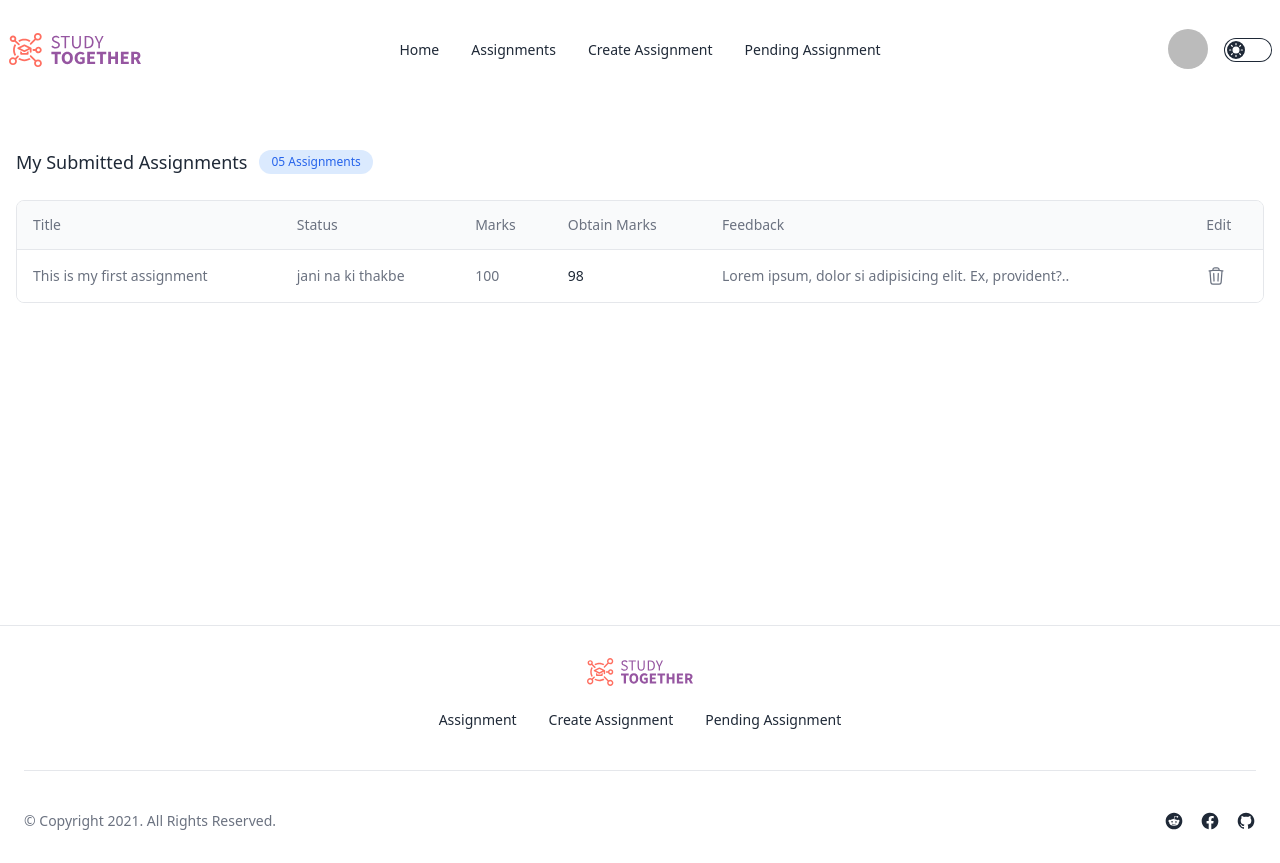
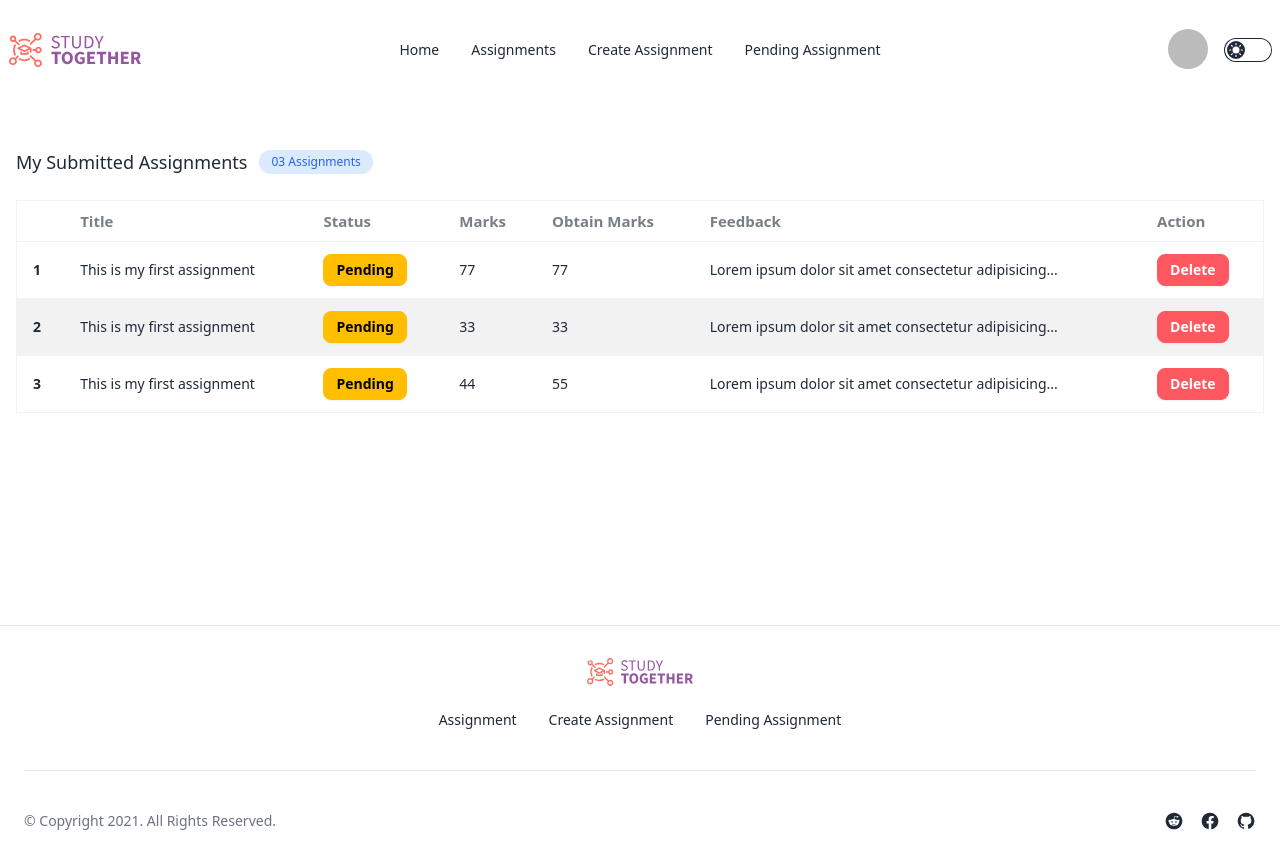
Before and after one commit to rishowrav/study-together-client, a React (Vite) app: page /my_submitted_assignment in a window 1280 px wide. Built offline with nearby package versions, Linux system fonts and the light colour scheme; no server answers; sample sign-in values are in the browser's storage.

Commit message:
pending assignment page design has been created

```diff
--- a/src/pages/MySubmittedAssignment/MySubmittedAssignment.jsx
+++ b/src/pages/MySubmittedAssignment/MySubmittedAssignment.jsx
@@ -1,111 +1,89 @@
+import { Helmet } from "react-helmet";
+
 const MySubmittedAssignment = () => {
   return (
-    <section className="container px-4 mx-auto pt-12">
-      <div className="flex items-center gap-x-3">
+    <section>
+      <Helmet>
+        <title>STUDY TOGETHER | My Submitted Assignment</title>
+      </Helmet>
+      <div className="container px-4 mx-auto pt-12 space-y-6">
+        <div className="flex items-center gap-x-3 ">
           <h2 className="text-lg font-medium text-gray-800 ">
             My Submitted Assignments
           </h2>
 
           <span className="px-3 py-1 text-xs text-blue-600 bg-blue-100 rounded-full ">
-          05 Assignments
+            03 Assignments
           </span>
         </div>
 
-      <div className="flex flex-col mt-6">
-        <div className="-mx-4 -my-2 overflow-x-auto sm:-mx-6 lg:-mx-8">
-          <div className="inline-block min-w-full py-2 align-middle md:px-6 lg:px-8">
-            <div className="overflow-hidden border border-gray-200  md:rounded-lg">
-              <table className="min-w-full divide-y divide-gray-200">
-                <thead className="bg-gray-50">
+        <div className="overflow-x-auto">
+          <table className="At nulla temporibus table At nulla temporibus table-zebra border border-base-200">
+            {/* head */}
+            <thead className="text-[15px]">
               <tr>
-                    <th
-                      scope="col"
-                      className="py-3.5 px-4 text-sm font-normal text-left rtl:text-right text-gray-500"
-                    >
-                      <div className="flex items-center gap-x-3">
-                        <span>Title</span>
-                      </div>
-                    </th>
-
-                    <th
-                      scope="col"
-                      className="px-4 py-3.5 text-sm font-normal text-left rtl:text-right text-gray-500"
-                    >
-                      <span>Status</span>
-                    </th>
-
-                    <th
-                      scope="col"
-                      className="px-4 py-3.5 text-sm font-normal text-left rtl:text-right text-gray-500"
-                    >
-                      <button className="flex items-center gap-x-2">
-                        <span>Marks</span>
-                      </button>
-                    </th>
-
-                    <th
-                      scope="col"
-                      className="px-4 py-3.5 text-sm font-normal text-left rtl:text-right text-gray-500"
-                    >
-                      Obtain Marks
-                    </th>
-                    <th
-                      scope="col"
-                      className="px-4 py-3.5 text-sm font-normal text-left rtl:text-right text-gray-500"
-                    >
-                      Feedback
-                    </th>
-
-                    <th className="px-4 py-3.5 text-sm font-normal text-left rtl:text-right text-gray-500">
-                      Edit
-                    </th>
+                <th></th>
+                <th>Title</th>
+                <th>Status </th>
+                <th>Marks</th>
+                <th>Obtain Marks</th>
+                <th>Feedback</th>
+                <th>Action</th>
               </tr>
             </thead>
-                <tbody className="bg-white divide-y divide-gray-200 ">
+            <tbody>
+              {/* row 1 */}
               <tr>
-                    <td className="px-4 py-4 text-sm text-gray-500  whitespace-nowrap">
-                      This is my first assignment
+                <th>1</th>
+                <td>This is my first assignment</td>
+                <td>
+                  <button className="btn btn-sm btn-warning">Pending</button>
                 </td>
-
-                    <td className="px-4 py-4 text-sm text-gray-500  whitespace-nowrap">
-                      jani na ki thakbe
+                <td>77</td>
+                <td>77</td>
+                <td>Lorem ipsum dolor sit amet consectetur adipisicing...</td>
+                <td>
+                  <button className="btn btn-sm btn-error text-white">
+                    Delete
+                  </button>
                 </td>
-
-                    <td className="px-4 py-4 text-sm text-gray-500  whitespace-nowrap">
-                      100
+              </tr>
+              {/* row 2 */}
+              <tr>
+                <th>2</th>
+                <td>This is my first assignment</td>
+                <td>
+                  {" "}
+                  <button className="btn btn-sm btn-warning">Pending</button>
                 </td>
-                    <td className="px-4 py-4 text-sm whitespace-nowrap">98</td>
-                    <td
-                      title=""
-                      className="px-4 py-4 text-sm text-gray-500  whitespace-nowrap"
-                    >
-                      Lorem ipsum, dolor si adipisicing elit. Ex, provident?..
+                <td>33</td>
+                <td>33</td>
+                <td>Lorem ipsum dolor sit amet consectetur adipisicing...</td>
+                <td>
+                  <button className="btn btn-sm btn-error text-white">
+                    Delete
+                  </button>
                 </td>
-                    <td className="px-4 py-4 text-sm whitespace-nowrap">
-                      <div className="flex items-center gap-x-6">
-                        <button className="text-gray-500 transition-colors duration-200   hover:text-red-500 focus:outline-none">
-                          <svg
-                            xmlns="http://www.w3.org/2000/svg"
-                            fill="none"
-                            viewBox="0 0 24 24"
-                            strokeWidth="1.5"
-                            stroke="currentColor"
-                            className="w-5 h-5"
-                          >
-                            <path
-                              strokeLinecap="round"
-                              strokeLinejoin="round"
-                              d="M14.74 9l-.346 9m-4.788 0L9.26 9m9.968-3.21c.342.052.682.107 1.022.166m-1.022-.165L18.16 19.673a2.25 2.25 0 01-2.244 2.077H8.084a2.25 2.25 0 01-2.244-2.077L4.772 5.79m14.456 0a48.108 48.108 0 00-3.478-.397m-12 .562c.34-.059.68-.114 1.022-.165m0 0a48.11 48.11 0 013.478-.397m7.5 0v-.916c0-1.18-.91-2.164-2.09-2.201a51.964 51.964 0 00-3.32 0c-1.18.037-2.09 1.022-2.09 2.201v.916m7.5 0a48.667 48.667 0 00-7.5 0"
-                            />
-                          </svg>
+              </tr>
+              {/* row 3 */}
+              <tr>
+                <th>3</th>
+                <td>This is my first assignment</td>
+                <td>
+                  {" "}
+                  <button className="btn btn-sm btn-warning">Pending</button>
+                </td>
+                <td>44</td>
+                <td>55</td>
+                <td>Lorem ipsum dolor sit amet consectetur adipisicing...</td>
+                <td>
+                  <button className="btn btn-sm btn-error text-white">
+                    Delete
                   </button>
-                      </div>
                 </td>
               </tr>
             </tbody>
           </table>
-            </div>
-          </div>
         </div>
       </div>
     </section>
--- a/src/pages/PendingAssignment/PendingAssignment.jsx
+++ b/src/pages/PendingAssignment/PendingAssignment.jsx
@@ -6,7 +6,63 @@ const PendingAssignment = () => {
       <Helmet>
         <title>STUDY TOGETHER | Pending Assignmen</title>
       </Helmet>
-      <h1 className="text-5xl">Pending Assignment</h1>
+
+      <section className="container px-4 mx-auto pt-12 space-y-6">
+        <div className="flex items-center gap-x-3">
+          <h2 className="text-lg font-medium  ">My Submitted Assignments</h2>
+
+          <span className="px-3 py-1 text-xs text-blue-600 bg-blue-100 rounded-full ">
+            05 Assignments
+          </span>
+        </div>
+
+        <div className="overflow-x-auto">
+          <table className="At nulla temporibus table At nulla temporibus table-zebra border border-base-200">
+            {/* head */}
+            <thead className="text-[15px]">
+              <tr>
+                <th></th>
+                <th>Title</th>
+                <th>Examinee Name </th>
+                <th>Marks</th>
+                <th>Action</th>
+              </tr>
+            </thead>
+            <tbody>
+              {/* row 1 */}
+              <tr>
+                <th>1</th>
+                <td>Cy Ganderton</td>
+                <td>Quality Control Specialist</td>
+                <td>77</td>
+                <td>
+                  <button className="btn btn-sm">Give Mark</button>
+                </td>
+              </tr>
+              {/* row 2 */}
+              <tr>
+                <th>2</th>
+                <td>Hart Hagerty</td>
+                <td>Desktop Support Technician</td>
+                <td>33</td>
+                <td>
+                  <button className="btn btn-sm">Give Mark</button>
+                </td>
+              </tr>
+              {/* row 3 */}
+              <tr>
+                <th>3</th>
+                <td>Brice Swyre</td>
+                <td>Tax Accountant</td>
+                <td>44</td>
+                <td>
+                  <button className="btn btn-sm">Give Mark</button>
+                </td>
+              </tr>
+            </tbody>
+          </table>
+        </div>
+      </section>
     </div>
   );
 };
```
Lines whose indentation alone changed are shown as unchanged.
